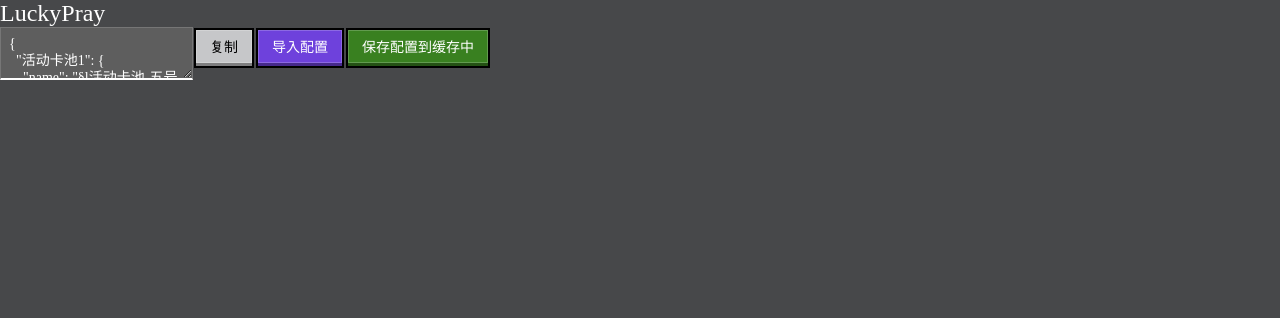
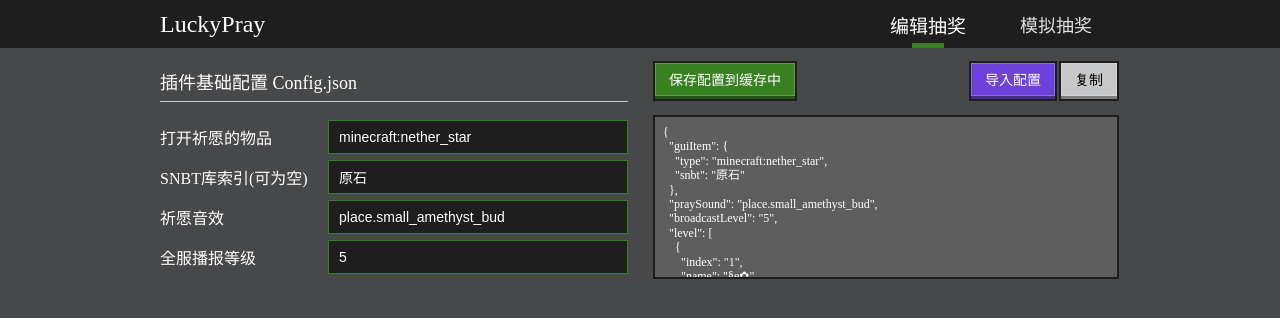
Before and after one commit to CnData07/McJsonEditorWeb, a Vue app: page /#/LuckyPray in a window 1280 px wide. Shown: the top 318 px of the page. Built offline with nearby package versions, Linux system fonts and the light colour scheme; a web font is replaced by a local one.

Commit message:
更新了基础的LukyPray样式

```diff
--- a/src/assets/base.css
+++ b/src/assets/base.css
@@ -1,8 +1,11 @@
 /* color palette from <https://github.com/vuejs/theme> */
 :root {
   --mc-color-def: #c6c7c9;
-  --mc-color-black: #464749;
+  --mc-color-dark: #464749;
   --mc-color-green: #398020;
   --mc-color-purple: #6e41dc;
   --mc-color-red: #bd3333;
+  --mc-color-black: #1e1e1e;
+
+  --main-width: min(120ch, 100% - 4rem);
 }
--- a/src/assets/main.css
+++ b/src/assets/main.css
@@ -9,6 +9,7 @@ body{
     font-family: 'mcfont';
     background-color: rgb(71,72,74);
 }
-h2{
-    color: white;
+
+ul{
+    list-style: none;
 }
--- /dev/null
+++ b/src/components/lucky-pray/PrayHeader.vue
@@ -0,0 +1,79 @@
+<template>
+    <div class="header">
+        <div>
+            <h2 class="title">LuckyPray</h2>
+            <div class="link">
+                <span class="is">编辑抽奖</span>
+                <span>模拟抽奖</span>
+            </div>
+        </div>
+
+    </div>
+</template>
+
+<script setup>
+
+</script>
+<style lang="scss">
+.header {
+    width: 100%;
+    background-color: var(--mc-color-black);
+
+    div {
+        width: var(--main-width);
+        margin-inline: auto;
+        height: 48px;
+        display: flex;
+        flex-flow: row;
+        justify-content: space-between;
+        align-items: center;
+
+        .title {
+            flex: 1;
+            color: white;
+            font-weight: 400;
+        }
+
+        .link {
+            display: flex;
+            justify-content: end;
+            align-items: center;
+            height: 100%;
+
+            span {
+                width: 96px;
+                position: relative;
+                color: rgb(224, 224, 224);
+                font-family: 'lifangti';
+                font-size: 18px;
+                padding: 0 16px;
+                height: 100%;
+                align-content: center;
+                cursor: pointer;
+                text-align: center;
+            }
+
+            .is {
+                color: white;
+                font-size: 19px;
+            }
+
+            .is::after {
+                content: "";
+                position: absolute;
+                height: 5px;
+                width: 32px;
+                background-color: var(--mc-color-green);
+                bottom: 0;
+                left: 50%;
+
+                transform: translateX(-50%);
+            }
+
+            span:hover {
+                color: white;
+            }
+        }
+    }
+}
+</style>
--- a/src/components/mc/McButton.vue
+++ b/src/components/mc/McButton.vue
@@ -60,7 +60,7 @@ button {
         left: 0;
         width: 100%;
         height: 100%;
-        border: 2px black solid;
+        border: 2px var(--mc-color-black) solid;
     }
 
     .li {
@@ -83,8 +83,8 @@ button {
     background-color: var(--mc-color-def);
 }
 
-.black::after {
-    background-color: var(--mc-color-black);
+.dark::after {
+    background-color: var(--mc-color-dark);
 
 }
 
--- /dev/null
+++ b/src/components/mc/McInput.vue
@@ -0,0 +1,28 @@
+<template>
+    <input class="mc-input" :value="initialValue" @input="updateValue" />
+</template>
+
+<script setup>
+const emit = defineEmits(['update:modelValue']);
+
+const porps = defineProps({
+    initialValue: String | Number
+})
+
+const input = (e) => {
+    emit('update:modelValue', e.target.value);
+}
+
+</script>
+
+<style lang="scss" scoped>
+input{
+    outline: 0;
+    box-sizing: border-box;
+    padding: 8px 10px;
+    color: #ffffff;
+    font-size: 14px;
+    background-color: var(--mc-color-black);
+    border: 1px solid var(--mc-color-green);
+}
+</style>
--- a/src/components/mc/McTextarea.vue
+++ b/src/components/mc/McTextarea.vue
@@ -18,15 +18,17 @@ const input = (e) => {
 </script>
 
 <style lang="scss" scoped>
-textarea{
-    background-color: rgb(94,94,94);
+textarea {
+    background-color: rgb(94, 94, 94);
+    outline: none;
     color: white;
-    font-size: 14px;
+    font-size: 12px;
     font-family: 'lifangti';
     padding: 8px;
     line-height: 1.2;
-    border-bottom: 2px solid white;
+    border: 2px solid var(--mc-color-black);
 }
+
 /*
 ::-webkit-scrollbar 滚动条整体部分
 
--- a/src/views/lucky-pray/LuckyPray.vue
+++ b/src/views/lucky-pray/LuckyPray.vue
@@ -1,25 +1,130 @@
 <template>
-    <h2 style="font-weight: 400;">LuckyPray</h2>
-    <div>
-        <McTextarea :value="defData.CardPool"></McTextarea>
-        <McButton type="default">复制</McButton>
-        <McButton type="purple">导入配置</McButton>
-        <McButton type="green">保存配置到缓存中</McButton>
+    <PrayHeader></PrayHeader>
+    <div class="main-box">
+        <div class="config-box">
+            <div class="title">
+                <span>插件基础配置 Config.json</span>
+            </div>
+            <div class="config">
+                <ul>
+                    <li>
+                        <span>打开祈愿的物品</span>
+                        <McInput :value="ConfigData.guiItem.type" />
+                    </li>
+                    <li>
+                        <span>SNBT库索引(可为空)</span>
+                        <McInput :value="ConfigData.guiItem.snbt" />
+                    </li>
+                    <li>
+                        <span>祈愿音效</span>
+                        <McInput :value="ConfigData.praySound" />
+                    </li>
+                    <li>
+                        <span>全服播报等级</span>
+                        <McInput :value="ConfigData.broadcastLevel" />
+                    </li>
+                </ul>
+            </div>
+            <div class="jsonbutton">
+                <span class="left">
+                    <McButton type="green">保存配置到缓存中</McButton>
+                </span>
+
+                <span class="right">
+                    <McButton type="purple">导入配置</McButton>
+                    <McButton type="default">复制</McButton>
+                </span>
+
+            </div>
+            <div class="json">
+                <McTextarea :value="defData.config"></McTextarea>
+            </div>
+
+
+        </div>
     </div>
-
 </template>
 
 <script setup>
 import McButton from "@/components/mc/McButton.vue"
 import McTextarea from "@/components/mc/McTextarea.vue"
-import CardPoolData from "@/assets/lucky-pray/v1.3.2/CardPool.json"
+import McInput from "@/components/mc/McInput.vue"
+import PrayHeader from "@/components/lucky-pray/PrayHeader.vue"
+
+import ConfigData from "@/assets/lucky-pray/v1.3.2/Config.json"
 
 const defData = {
-    CardPool: JSON.stringify(CardPoolData,null,2)
+    config: JSON.stringify(ConfigData, null, 2)
 }
 </script>
 
 
-<style>
+<style lang="scss">
+.main-box {
+    width: min(120ch, 100% - 4rem);
+    color: white;
+    margin-inline: auto;
+}
 
+.config-box {
+    display: grid;
+    margin: 12px 0;
+    grid-template-columns: 1fr 1fr;
+    grid-template-rows: min-content min-content;
+    gap: 12px 24px;
+    grid-auto-flow: row;
+    grid-template-areas:
+        "title jsonbutton"
+        "config json";
+
+    .title {
+        grid-area: title;
+        color: white;
+        display: flex;
+        align-items: center;
+        border-bottom: 1px solid var(--mc-color-def);
+        span {
+            font-size: 18px;
+        }
+    }
+
+    .config {
+        grid-area: config;
+    }
+
+    .jsonbutton {
+        grid-area: jsonbutton;
+        display: flex;
+        justify-content: space-between;
+    }
+
+    .json {
+        grid-area: json;
+        padding: 1px;
+
+        .mc-textarea {
+            box-sizing: border-box;
+            width: 100%;
+            resize: none;
+            height: 100%;
+
+            &::-webkit-scrollbar {
+                display: none;
+            }
+        }
+    }
+
+    li {
+        width: 100%;
+        display: flex;
+        justify-content: space-between;
+        align-items: center;
+        gap: 4px;
+        margin: 6px 0;
+
+        .mc-input{
+            width: 300px;
+        }
+    }
+}
 </style>
```
